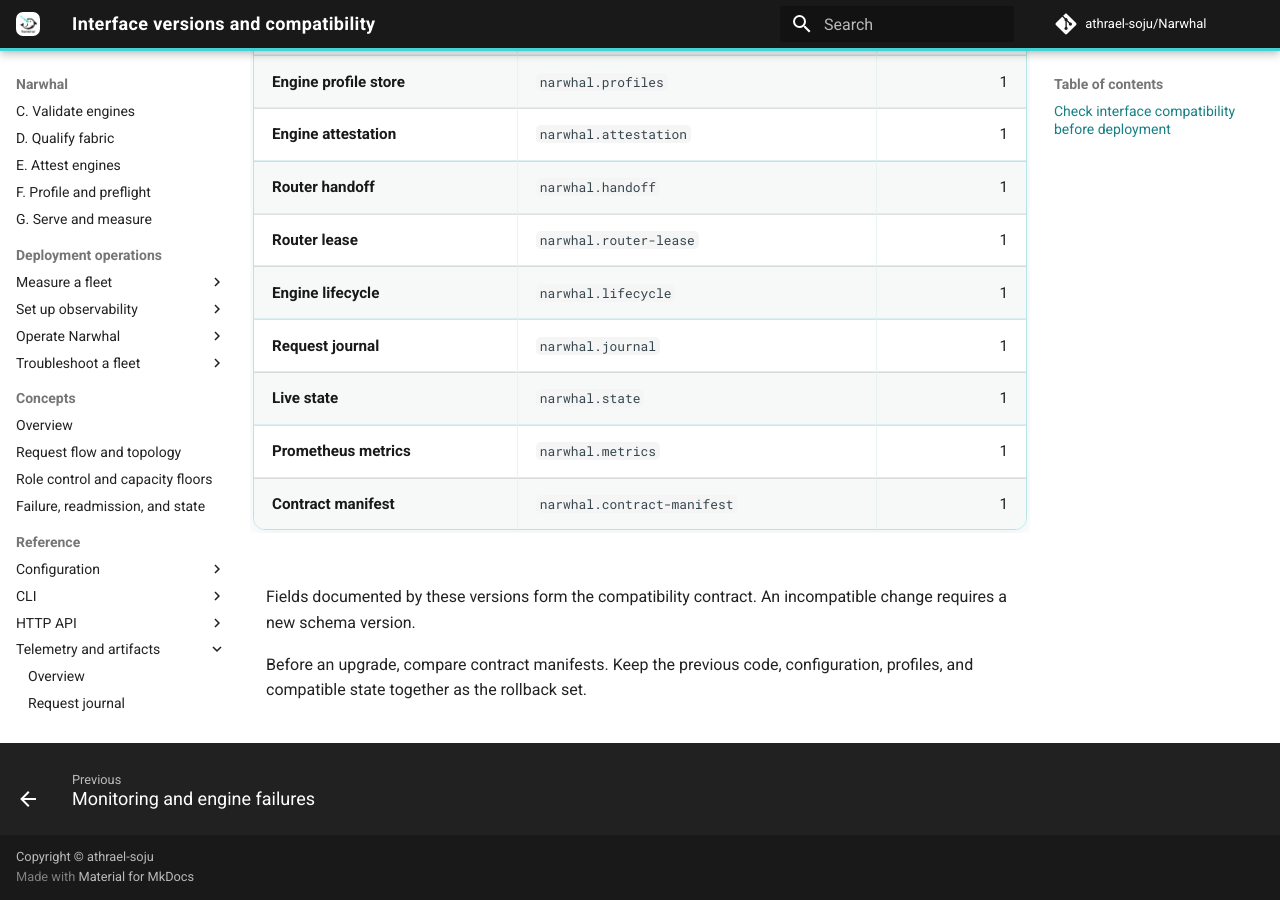
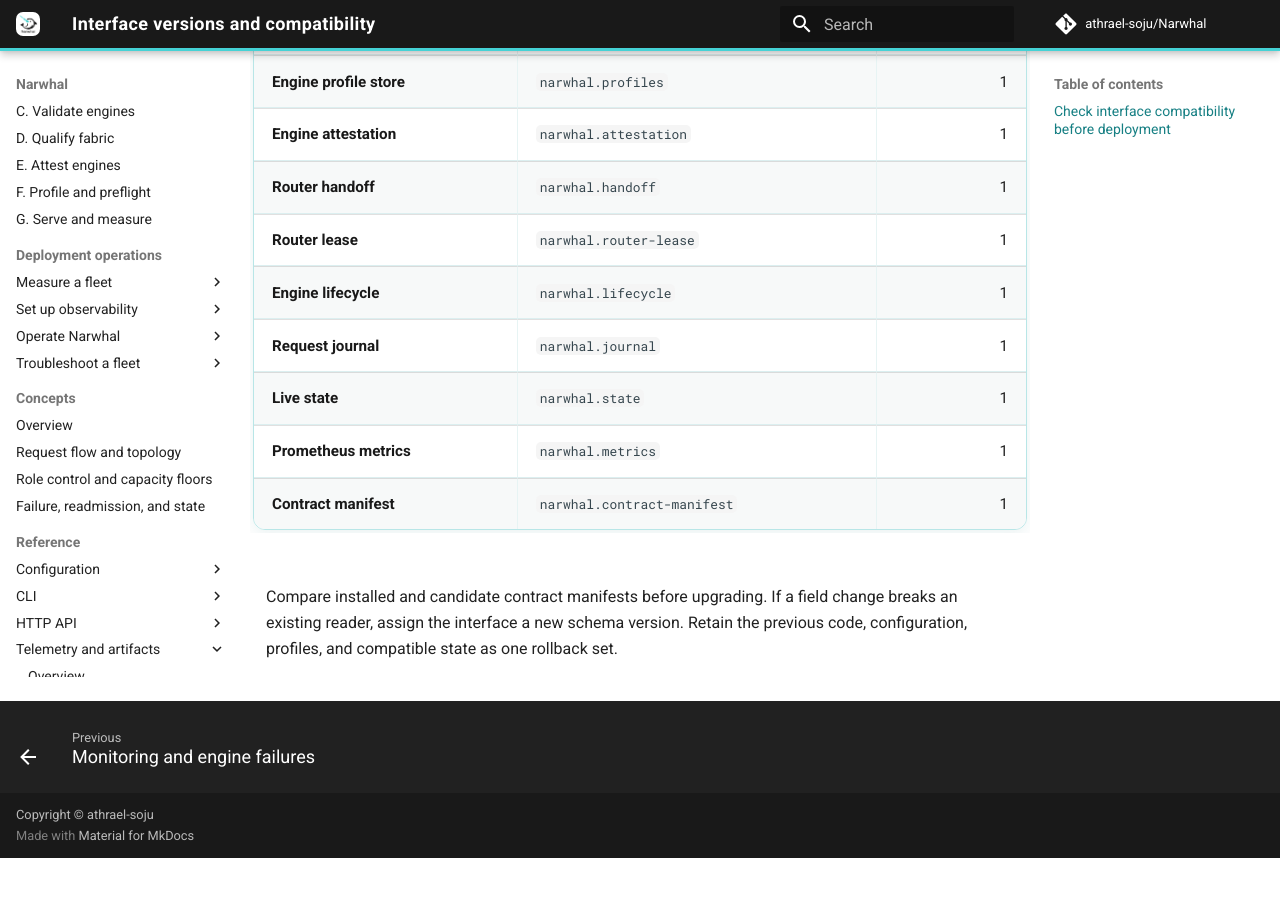
Before and after one commit to athrael-soju/Narwhal, an MkDocs documentation site: the page built from docs/telemetry/05-Compatibility.md, in a window 1280 px wide and 900 px high, scrolled down 532 px. Built offline with MkDocs 1.6.1 and Material for MkDocs 9.7.7, drawn with Linux system fonts in a browser that asks for light colours; comment, search, counter and statistics services are not loaded; after the commit the page ends 1390 px from its top, so only the background shows below that.

```diff
--- a/docs/telemetry/05-Compatibility.md
+++ b/docs/telemetry/05-Compatibility.md
@@ -25,6 +25,4 @@
 | Prometheus metrics   | `narwhal.metrics`           |       1 |
 | Contract manifest    | `narwhal.contract-manifest` |       1 |
 
-Fields documented by these versions form the compatibility contract. An incompatible change requires a new schema version.
-
-Before an upgrade, compare contract manifests. Keep the previous code, configuration, profiles, and compatible state together as the rollback set.
+Compare installed and candidate contract manifests before upgrading. If a field change breaks an existing reader, assign the interface a new schema version. Retain the previous code, configuration, profiles, and compatible state as one rollback set.
```
Also changed, not shown: docs/telemetry/02-Profiles.md (+1 -1 lines).
